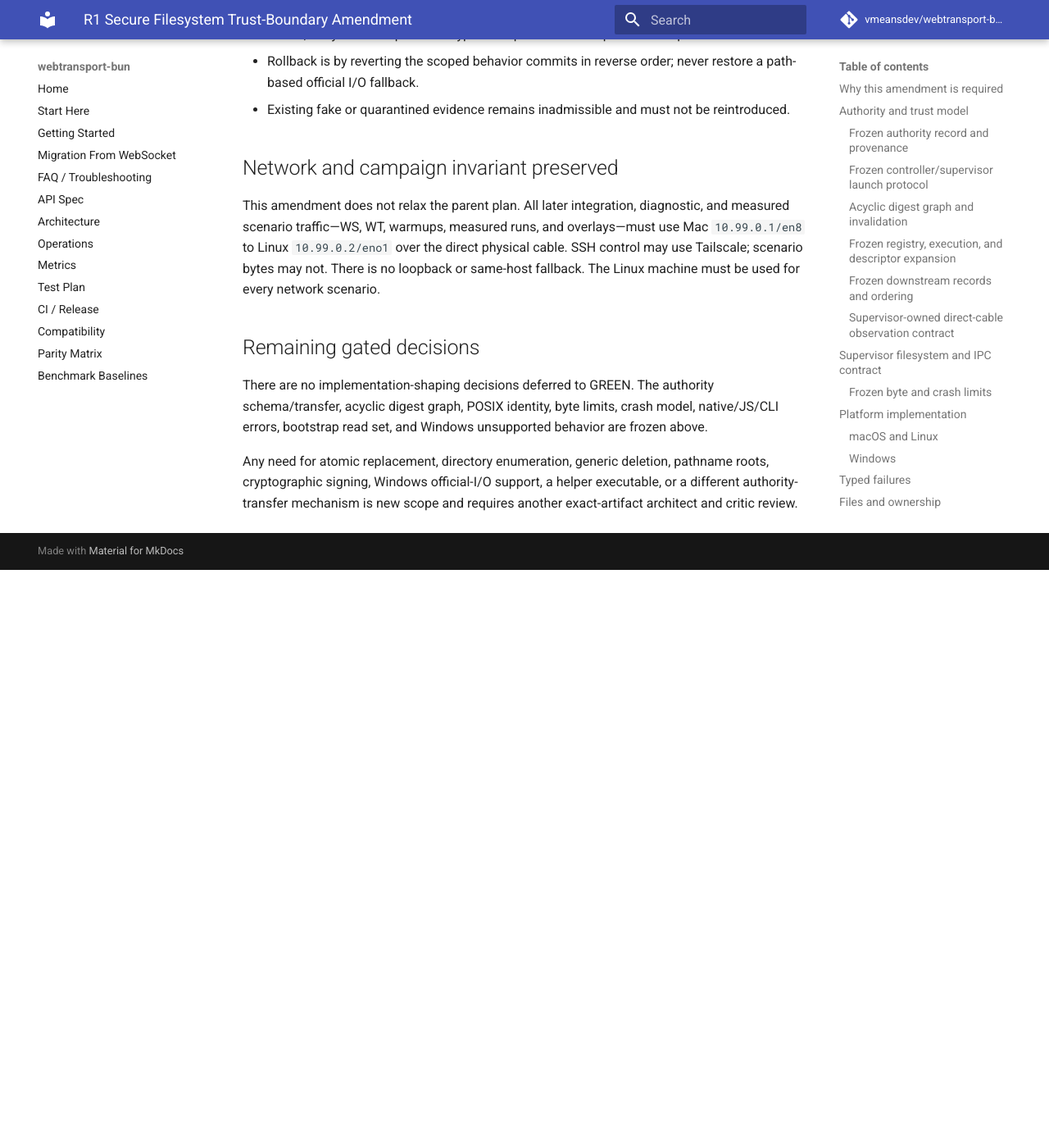
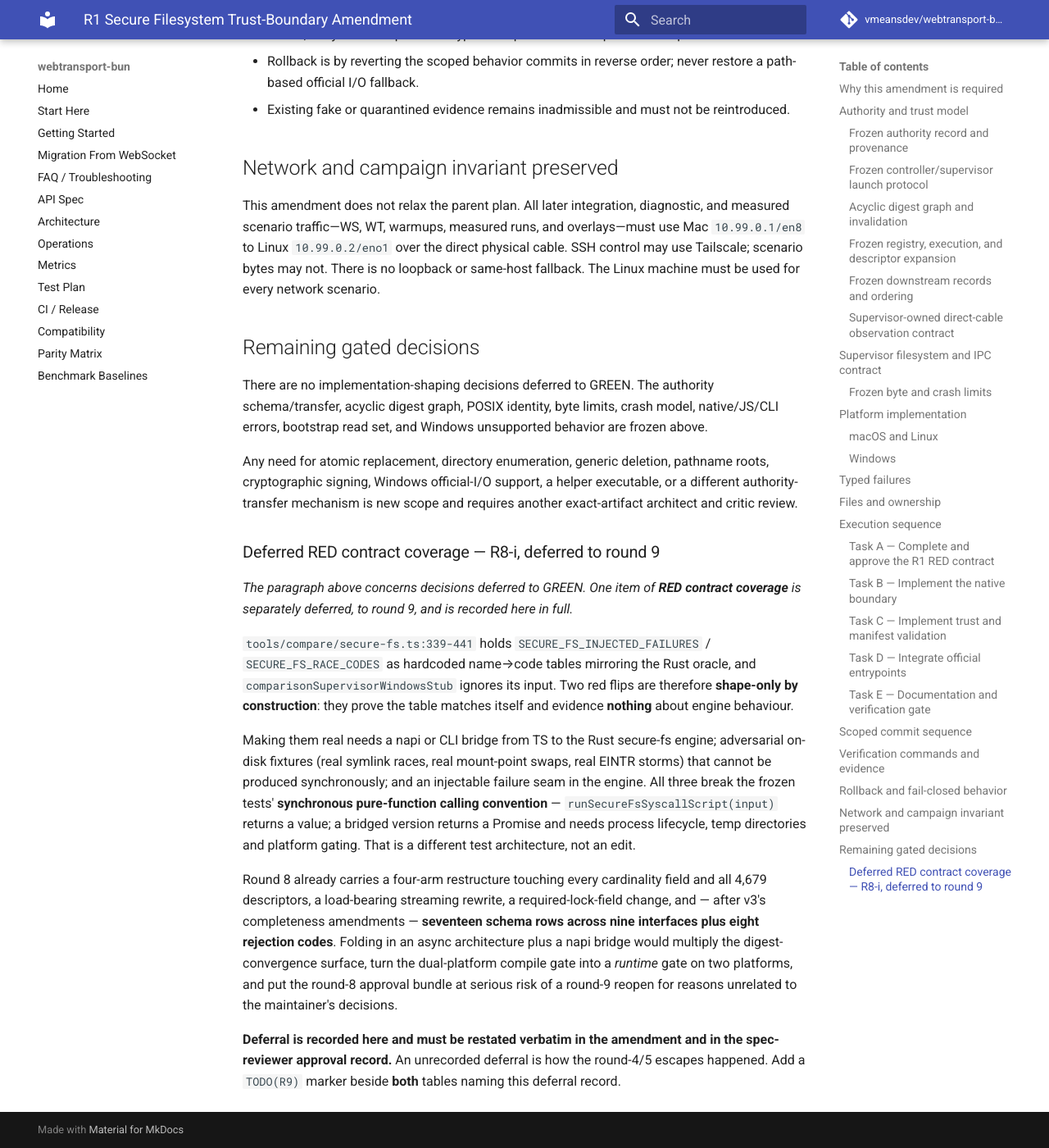
Before and after one commit to vmeansdev/webtransport-bun, an MkDocs documentation site: the page built from docs/superpowers/plans/2026-08-24-ws-wt-r1-secure-filesystem-amendment.md, in a window 1280 px wide and 1400 px high, scrolled down 52690 px. Shown: the whole window at 82% size. Built offline with MkDocs 1.6.1 and Material for MkDocs 9.7.7, drawn with Linux system fonts in a browser that asks for light colours; comment, search, counter and statistics services are not loaded; before the commit the page ends 53385 px from its top, so only the background shows below that.

Commit message:
Restate the R8-i deferral where the amendment says the opposite
The amendment's "Remaining gated decisions" section asserted there were no
decisions deferred, which was true of GREEN and false of RED contract coverage:
two secure-fs red flips are shape-only by construction and their deferral to
round 9 had been recorded only in the spec. An unrecorded deferral is how the
earlier escapes happened, so the deferral rationale lands here verbatim and the
section's opening claim is repaired rather than qualified.

The lock now carries the cardinality block the manifest's recomputation binds
to, the supervisor's route observations are the real dev-form output of the
tools that produce them, and every frozen owner uid has the gid beside it.

Co-Authored-By: Claude Opus 5 <noreply@anthropic.com>

```diff
--- a/docs/superpowers/plans/2026-08-24-ws-wt-r1-secure-filesystem-amendment.md
+++ b/docs/superpowers/plans/2026-08-24-ws-wt-r1-secure-filesystem-amendment.md
@@ -2378,3 +2378,32 @@ Any need for atomic replacement, directory enumeration, generic deletion,
 pathname roots, cryptographic signing, Windows official-I/O support, a helper
 executable, or a different authority-transfer mechanism is new scope and
 requires another exact-artifact architect and critic review.
+
+### Deferred RED contract coverage — R8-i, deferred to round 9
+
+*The paragraph above concerns decisions deferred to GREEN. One item of **RED contract coverage** is
+separately deferred, to round 9, and is recorded here in full.*
+
+`tools/compare/secure-fs.ts:339-441` holds `SECURE_FS_INJECTED_FAILURES` / `SECURE_FS_RACE_CODES` as
+hardcoded name→code tables mirroring the Rust oracle, and `comparisonSupervisorWindowsStub` ignores
+its input. Two red flips are therefore **shape-only by construction**: they prove the table matches
+itself and evidence **nothing** about engine behaviour.
+
+Making them real needs a napi or CLI bridge from TS to the Rust secure-fs engine; adversarial on-disk
+fixtures (real symlink races, real mount-point swaps, real EINTR storms) that cannot be produced
+synchronously; and an injectable failure seam in the engine. All three break the frozen tests'
+**synchronous pure-function calling convention** — `runSecureFsSyscallScript(input)` returns a value;
+a bridged version returns a Promise and needs process lifecycle, temp directories and platform
+gating. That is a different test architecture, not an edit.
+
+Round 8 already carries a four-arm restructure touching every cardinality field and all 4,679
+descriptors, a load-bearing streaming rewrite, a required-lock-field change, and — after v3's
+completeness amendments — **seventeen schema rows across nine interfaces plus eight rejection codes**.
+Folding in an async architecture plus a napi bridge would multiply the digest-convergence surface,
+turn the dual-platform compile gate into a *runtime* gate on two platforms, and put the round-8
+approval bundle at serious risk of a round-9 reopen for reasons unrelated to the maintainer's
+decisions.
+
+**Deferral is recorded here and must be restated verbatim in the amendment and in the spec-reviewer
+approval record.** An unrecorded deferral is how the round-4/5 escapes happened. Add a `TODO(R9)`
+marker beside **both** tables naming this deferral record.
```
Also changed, not shown: 1 other file.
